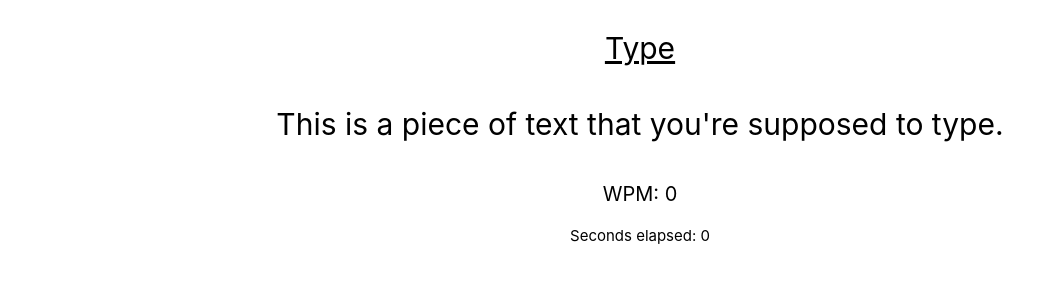
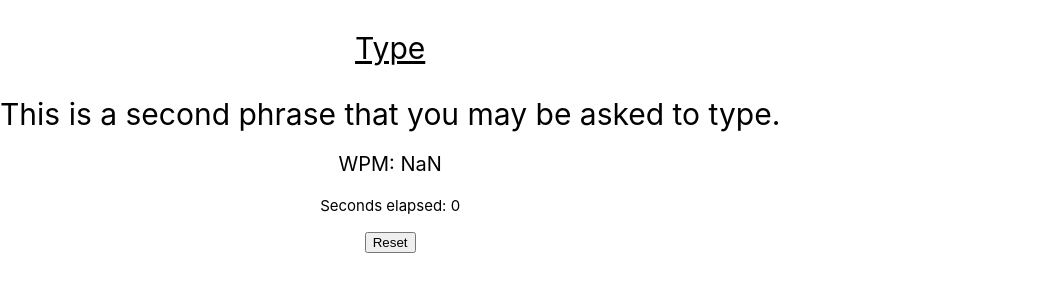
Before and after one commit to joeyst/typify, a React (Create React App) app: page / in a window 1280 px wide. Shown: the top 300 px of the page, without its empty margins (0-1064 px from the left). Built offline with nearby package versions, Linux system fonts and the light colour scheme.

Commit message:
Extract logic and rendering. Add end of typing stats.

```diff
--- a/package.json
+++ b/package.json
@@ -12,7 +12,8 @@
     "@types/react-dom": "^18.0.5",
     "react": "^18.1.0",
     "react-dom": "^18.1.0",
-    "react-scripts": "5.0.1",
+    "react-ionicons": "^1.5.7",
+    "react-scripts": "^2.1.3",
     "typescript": "^4.7.2",
     "web-vitals": "^2.1.4"
   },
--- a/src/App.tsx
+++ b/src/App.tsx
@@ -1,11 +1,25 @@
 import './App.css';
-import Click from './Clicks';
-import GetText from './Text';
+import TypingPage from './Text';
+import React from 'react';
+import { useState } from 'react';
+
+let listOfTexts : string[]
+listOfTexts = [
+  "This is a piece of text that you're supposed to type.",
+  "This is a second phrase that you may be asked to type."
+]
+
+function getRandom() {
+    return listOfTexts[Math.floor(Math.random()*listOfTexts.length)]
+}
 
 function App() {
+  let desiredText: string = getRandom()
+  const [typingPage, setTypingPage] = useState(<TypingPage textToType={desiredText} />)
+
   return (
-    <div className="App">
-      <GetText />
+    <div>
+    <div className="App" style={{display:'flex', flexDirection:'row'}}>{typingPage}</div>
     </div>
   );
 }
--- a/src/Clicks.tsx
+++ b/src/Clicks.tsx
@@ -1,4 +1,4 @@
-import { useState } from 'react';
+import React, { useState } from 'react';
 
 function Click() {
   const [count, setCount] = useState(0);
--- /dev/null
+++ b/src/RenderDisplayStats.tsx
@@ -0,0 +1,72 @@
+import React from 'react';
+import { useState} from 'react';
+
+function RenderDisplayStats(props: any) {
+  const [firstIndexOfSlowest, setFirstIndexOfSlowest] = useState(-1)
+
+  const normalizeTime = (arrOfDates: number[]) => {
+    let arrOfTimes : number[] = []
+    let firstDate = arrOfDates[0]
+    for (let i = 0; i < arrOfDates.length; i++) {
+      arrOfTimes.push(arrOfDates[i] - firstDate)
+    }
+    return (arrOfDates.map(val => ((val - arrOfDates[0])/1000)))
+  }
+
+  const getFiveLetterAverage = (arrOfTimes: number[]) => {
+    if (arrOfTimes.length < 5) {
+      return []
+    }
+    else {
+      let arrOfAverages : number[] = []
+      for (let i = 0; i < arrOfTimes.length-5; i++) {
+        arrOfAverages = [...arrOfAverages, (arrOfTimes.slice(i, i+5)).reduce((partialSum, a) => partialSum + a, 0)]
+      }
+      return arrOfAverages
+    }
+  }
+
+  const findDifference = (arrOfTimes: number[]) => {
+    let arrOfDifferences : number[] = []
+    for (let i = 0; i < arrOfTimes.length-1; i++) {
+      arrOfDifferences.push(arrOfTimes[i+1] - arrOfTimes[i])
+    }
+    return arrOfDifferences
+  }
+
+  const calculatedAvg = (arrOfDates: number[]) => {
+    let normalizedTimes = normalizeTime(arrOfDates)
+    let differencesInTime = findDifference(normalizedTimes)
+    return getFiveLetterAverage(differencesInTime)
+  }
+
+  const getSlowestIndex = (arrOfDates: number[]) => {
+    let avgTimes = calculatedAvg(arrOfDates)
+    let indexOfSlowest = -1
+    let slowestTime = -Infinity
+    for (let i = 0; i < avgTimes.length; i++) {
+      if (avgTimes[i] > slowestTime) {
+        slowestTime = avgTimes[i]
+        indexOfSlowest = i
+      }
+    }
+    return indexOfSlowest
+  }
+
+  const getSlowestChars = (arrOfDates: number[]) => {
+    return ((props.textToType).slice(getSlowestIndex(arrOfDates), getSlowestIndex(arrOfDates)+5))
+  }
+
+  const getSlowestTime = (arrOfDates: number[]) => {
+    return (calculatedAvg(arrOfDates)[getSlowestIndex(arrOfDates)])
+  }
+
+  if (props.finished === false) {
+    return <p></p>
+  }
+  else {
+    return <p>Slowest five chars: "{getSlowestChars(props.stats)}", {getSlowestTime(props.stats)} seconds</p>
+  }
+}
+
+export default RenderDisplayStats;
--- /dev/null
+++ b/src/RenderGameFinished.tsx
@@ -0,0 +1,12 @@
+import React from 'react';
+
+function RenderGameFinished(props: any) {
+  if (props.finished) {
+    return <p style={{fontSize: 25}}>Finished!</p>
+  }
+  else {
+    return <p></p>
+  }
+}
+
+export default RenderGameFinished;
--- /dev/null
+++ b/src/RenderType.tsx
@@ -0,0 +1,7 @@
+import React from 'react';
+
+function RenderType() {
+  return <p style={{fontSize: 30, textDecorationLine: 'underline', textAlign: 'center'}}>Type</p>
+}
+
+export default RenderType;
--- /dev/null
+++ b/src/SecondsElapsed.tsx
@@ -0,0 +1,19 @@
+import React from 'react';
+
+const getSecondsElapsed = (startTime: any, endTime: any) => {
+    if (startTime === 0) {
+      return 0
+    }
+    else if (endTime === 0) {
+      return ((Date.now() - startTime) / 1000)
+    }
+    else {
+      return ((endTime - startTime) / 1000)
+    }
+}
+
+function RenderSecondsElapsed(props: any) {
+  return <p style={{fontSize: 15}}>Seconds elapsed: {getSecondsElapsed(props.startTime, props.endTime)}</p>
+}
+
+export default RenderSecondsElapsed;
--- a/src/Text.tsx
+++ b/src/Text.tsx
@@ -1,20 +1,54 @@
-import { KeyboardEvent, useState } from "react";
+import React, { KeyboardEvent, useState, useRef, useEffect, MutableRefObject } from "react";
+import RenderText from './TextRenderer';
+import RenderWPM from './WPM';
+import RenderSecondsElapsed from './SecondsElapsed';
+import RenderType from './RenderType';
+import RenderGameFinished from './RenderGameFinished';
+import RenderDisplayStats from './RenderDisplayStats';
 
-function GetText() {
+function TypingPage(props: any) {
   const [numCorrect, setNumCorrect] = useState(0);
   const [numIncorrect, setNumIncorrect] = useState(0);
+  const [mostCorrect, setMostCorrect] = useState(0);
+
   const [startTime, setStartTime] = useState(0);
   const [endTime, setEndTime] = useState(0);
-  const textToType = "This is a piece of text that you're supposed to type."
+  const [finished, setFinished] = useState(false);
 
-  const setFirstTime = () => {
+  const textToType = props.textToType
+  const textToFocus = useRef<any>(null)
+  let arrOfDates: any[] = []
+  const [recordOfTimes, setRecordOfTimes] = useState<any[]>([])
+
+  const handleKeyPress = (event: KeyboardEvent) => {
+    console.log(recordOfTimes.map( (e,i) => (i+1+"."+e ) ).join(' '));
+    handleStartTime()
+    handleEndTime()
+    handleLetter(event)
+    handleMaxCorrect()
+    handleSetTime(event)
+    if (numCorrect === textToType.length-1) {
+      handleFinish(event)
+    }
+  }
+
+  const handleKeyDown = (event: KeyboardEvent) => {
+    handleBackspace(event)
+  }
+
+  const handleStartTime = () => {
     if (startTime === 0) {
       setStartTime(Date.now())
     }
   }
 
-  const handleKeyPress = (event: KeyboardEvent) => {
-    setFirstTime ()
+  const handleEndTime = () => {
+    if (endTime === 0 && numCorrect === textToType.length-1) {
+      setEndTime(Date.now())
+    }
+  }
+
+  const handleLetter = (event: KeyboardEvent) => {
     if (numIncorrect === 0) {
       if (textToType[numCorrect] === event.key) {
         setNumCorrect(numCorrect + 1)
@@ -25,6 +59,18 @@ function GetText() {
     }
     else {
       setNumIncorrect(numIncorrect + 1)
+    }
+  }
+
+  const handleMaxCorrect = () => {
+    if (numCorrect > mostCorrect) {
+      setMostCorrect(numCorrect)
+    }
+  }
+
+  const handleSetTime = (event: KeyboardEvent) => {
+    if (recordOfTimes[mostCorrect] === undefined) {
+      setRecordOfTimes([...recordOfTimes, Date.now()])
     }
   }
 
@@ -39,62 +85,38 @@ function GetText() {
     }
   }
 
-  const finishGame = (numCorrect: number, desiredText: string) => {
-    if (desiredText.length === numCorrect) {
-      if (endTime === 0) {
-        setEndTime(Date.now())
-      }
-      return <p style={{fontSize: 25}}>Finished!</p>
-    }
+  const handleFinish = (event: KeyboardEvent) => {
+    setFinished(true)
   }
 
-  const getSecondsElapsed = () => {
-    if (numCorrect === 0 || startTime === 0) {
-      return 0
-    }
-    else if (endTime !== 0) {
-      return ((endTime - startTime) / 1000)
-    }
-    else {
-      return ((Date.now() - startTime) / 1000)
-    }
-  }
-
-  const getWPM = () => {
-    if (getSecondsElapsed() === 0) {
-      return 0
-    }
-    else {
-      return (getWordsCorrect() * 60 / getSecondsElapsed())
-    }
-  }
-
-  const getWordsCorrect = () => {
-    return (numCorrect / 5)
-  }
-
-  function comparedText(desiredText: String) {
-    const textMatched = desiredText.slice(0, numCorrect)
-    const textMismatched = desiredText.slice(numCorrect, numCorrect+numIncorrect)
-    const textLeftUntouched = desiredText.slice(numCorrect+numIncorrect, desiredText.length)
-  return <div style={{fontSize: 30}}><span style={{ background: '#62f088'}}>{textMatched}</span><span style={{ backgroundColor: '#f03a5e'}}>{textMismatched}</span><span>{textLeftUntouched}</span> </div>
+  const resetState = () => {
+    setNumCorrect(0)
+    setNumIncorrect(0)
+    setStartTime(0)
+    setEndTime(0)
+    setFinished(false)
+    setRecordOfTimes([])
+    textToFocus.current.focus()
   }
 
   return (
-    <div tabIndex={1}
-    onKeyPress={handleKeyPress}
-    onKeyDown={handleBackspace}
-    style={{outline: 0}}
-    >
-      <p style={{fontSize: 30, textDecorationLine: 'underline'}}>Type</p>
-      <p style={{fontSize: 40}}> {comparedText(textToType)} </p>
-      <p style={{fontSize: 20}}>WPM: {getWPM()}</p>
-      <p style={{fontSize: 15}}> Seconds elapsed: {getSecondsElapsed()}</p>
-      {finishGame(numCorrect, textToType)}
-      <p></p>
+    <div>
+      <div tabIndex={1}
+      onKeyPress={handleKeyPress}
+      onKeyDown={handleKeyDown}
+      style={{outline: 0}}
+      ref={textToFocus}>
+        <RenderType />
+        <RenderText numCorrect={numCorrect} numIncorrect={numIncorrect} desiredText={textToType} />
+          <RenderWPM numCorrect={numCorrect} startTime={startTime} endTime={endTime} />
+          <RenderSecondsElapsed startTime={startTime} endTime={endTime}/>
+        <RenderGameFinished finished={finished}/>
+        <RenderDisplayStats finished={finished} stats={recordOfTimes} textToType={textToType} />
+      </div>
+      <button onClick={resetState}>Reset</button>
     </div>
   )
 
 }
 
-export default GetText;
+export default TypingPage;
--- /dev/null
+++ b/src/TextRenderer.tsx
@@ -0,0 +1,22 @@
+import React from 'react';
+
+const textMatched = (text: String, numCorrect: number) => {
+  return text.slice(0, numCorrect)
+}
+
+const textMismatched = (text: String, numCorrect: number, numIncorrect: number) => {
+  return text.slice(numCorrect, numCorrect+numIncorrect)
+}
+
+const textUntouched = (text: String, numCorrect: number, numIncorrect: number) => {
+  return text.slice(numCorrect+numIncorrect, text.length)
+}
+
+function RenderText(props: any): JSX.Element {
+    const matched = textMatched(props.desiredText, props.numCorrect)
+    const mismatched = textMismatched(props.desiredText, props.numCorrect, props.numIncorrect)
+    const leftUntouched = textUntouched(props.desiredText, props.numCorrect, props.numIncorrect)
+  return <div style={{fontSize: 30}}><span style={{ background: '#62f088'}}>{matched}</span><span style={{ backgroundColor: '#f03a5e'}}>{mismatched}</span><span>{leftUntouched}</span> </div>
+}
+
+export default RenderText;
--- /dev/null
+++ b/src/WPM.tsx
@@ -0,0 +1,24 @@
+import React from 'react';
+
+function RenderWPM(props: any): JSX.Element {
+  const getWPM = (numCorrect: number, secondsElapsed: number) => {
+    return (12 * numCorrect / secondsElapsed)
+  }
+
+  const getSecondsElapsed = (startTime: any, endTime: any) => {
+    if (startTime === 0) {
+      return 0
+    }
+    else if (endTime === 0) {
+      return ((Date.now() - startTime) / 1000)
+    }
+    else {
+      return ((endTime - startTime) / 1000)
+    }
+  }
+
+  let wpm = getWPM(props.numCorrect, getSecondsElapsed(props.startTime, props.endTime))
+  return <p style={{fontSize: 20}}>WPM: {wpm}</p>
+}
+
+export default RenderWPM;
```
Also changed, not shown: src/ResetPageButton.tsx (added, +7 -0 lines), tsconfig.json (+4 -3 lines), 1 other file (tests, documents, lock files or other folders).
